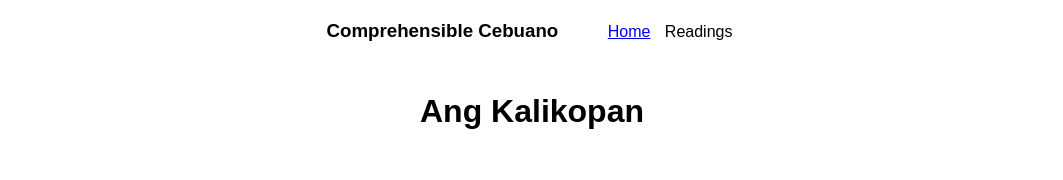
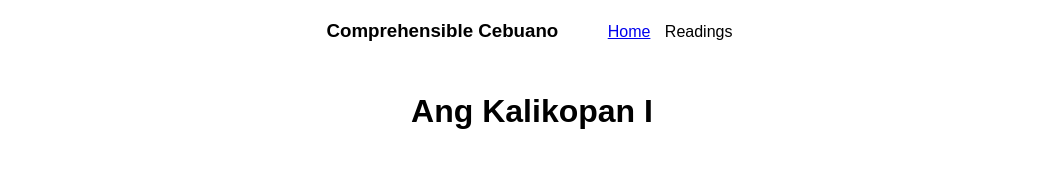
Before and after one commit to ErPang97/ComprehensibleCebuanoProject, a plain HTML site: page angkalikopan.html in a window 1280 px wide. Shown: the top 180 px of the page, without its empty margins (108-1171 px from the left). Drawn offline with Linux system fonts and the light colour scheme.

Commit message:
changed to  Ang Kalikopan I

```diff
--- a/angkalikopan.html
+++ b/angkalikopan.html
@@ -18,7 +18,7 @@
         </div>
     </header>
     <div id="page-title">
-        <h1>Ang Kalikopan</h1>
+        <h1>Ang Kalikopan I</h1>
     </div>
     <div class="content">  <!---A Map Featuring Some Rivers in Asia-->
         <img class="column1" src="images/WRLD-AS-02-4001_Rivers.jpg"/>
```
